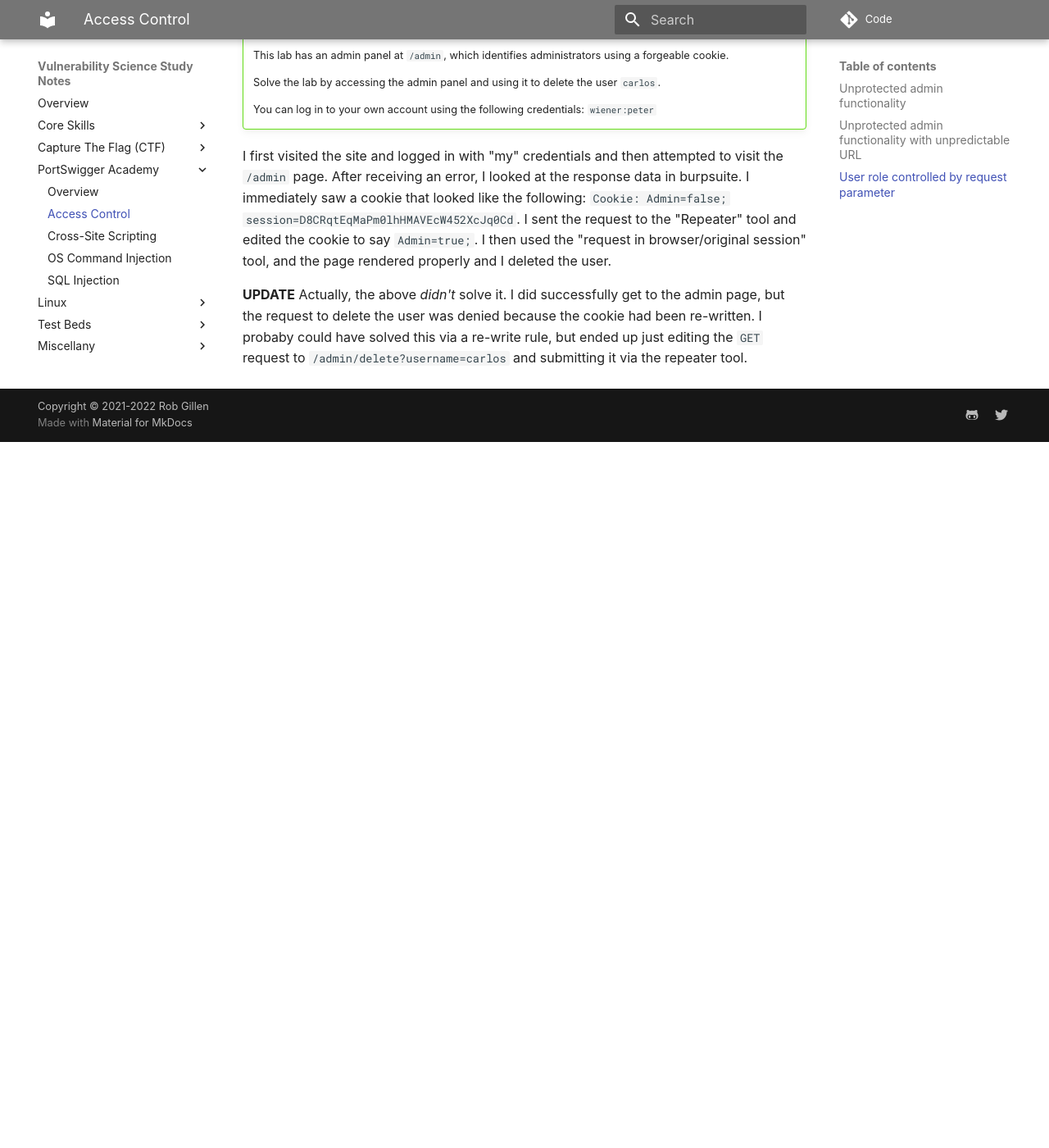
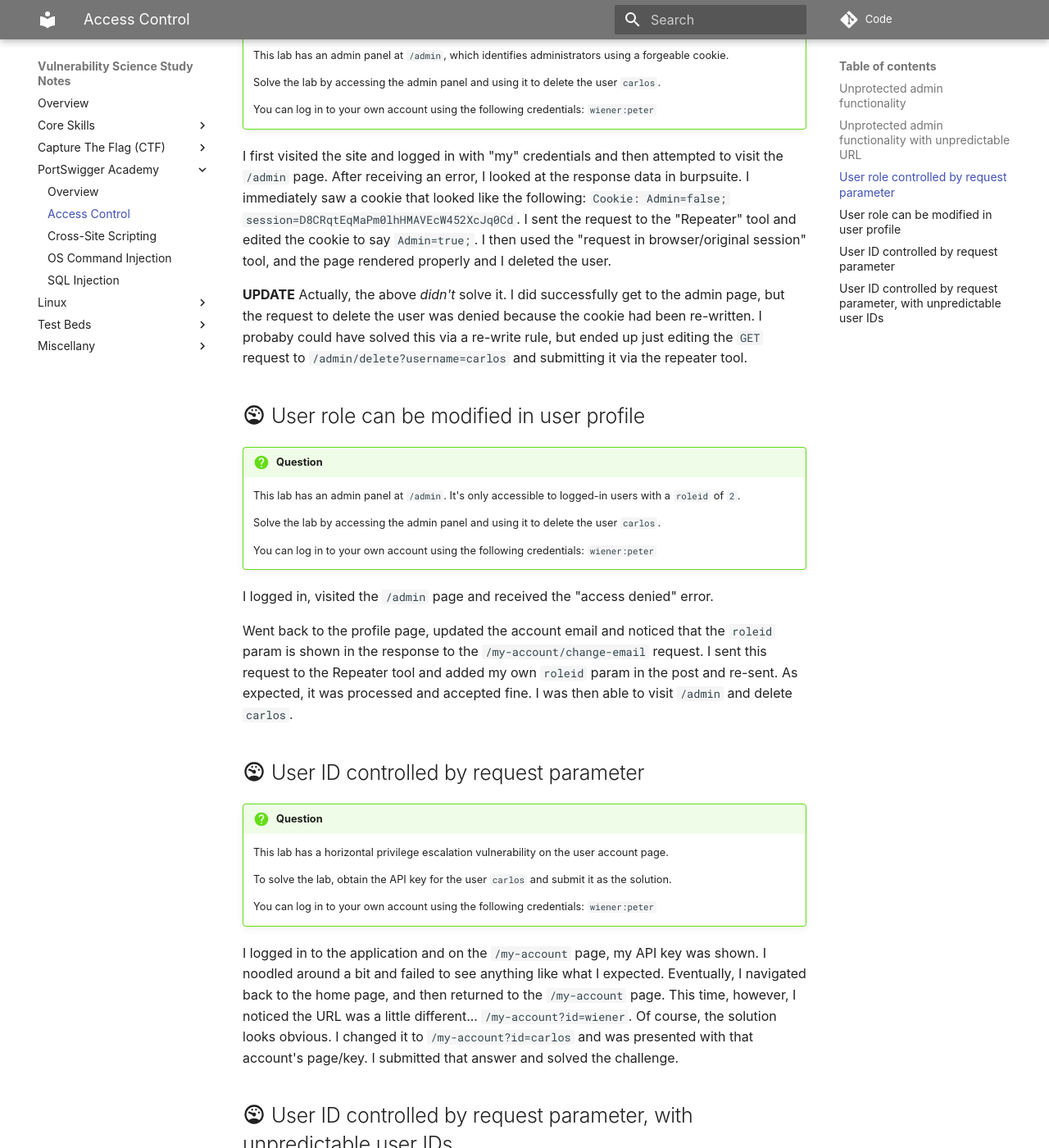
Before and after one commit to argodev/study, an MkDocs documentation site: the page built from docs/ctf/ps-accesscontrol.md, in a window 1280 px wide and 1400 px high, scrolled down 1188 px. Shown: the whole window at 82% size. Built offline with MkDocs 1.6.1 and Material for MkDocs 9.7.7, drawn with Linux system fonts in a browser that asks for light colours; some web fonts are replaced; a script that is not in the unit is left out; before the commit the page ends 1727 px from its top, so only the background shows below that; some of the changed text lies outside the part shown.

Commit message:
Updating

````diff
--- a/docs/ctf/ps-accesscontrol.md
+++ b/docs/ctf/ps-accesscontrol.md
@@ -46,3 +46,47 @@
 I first visited the site and logged in with "my" credentials and then attempted to visit the `/admin` page. After receiving an error, I looked at the response data in burpsuite. I immediately saw a cookie that looked like the following: `Cookie: Admin=false; session=D8CRqtEqMaPm0lhHMAVEcW452XcJq0Cd`. I sent the request to the "Repeater" tool and edited the cookie to say `Admin=true;`. I then used the "request in browser/original session" tool, and the page rendered properly and I deleted the user.
 
 __UPDATE__ Actually, the above *didn't* solve it. I did successfully get to the admin page, but the request to delete the user was denied because the cookie had been re-written. I probaby could have solved this via a re-write rule, but ended up just editing the `GET` request to `/admin/delete?username=carlos` and submitting it via the repeater tool.
+
+
+## :material-gauge-empty: User role can be modified in user profile
+
+!!! question
+    This lab has an admin panel at `/admin`. It's only accessible to logged-in users with a `roleid` of `2`.
+
+    Solve the lab by accessing the admin panel and using it to delete the user `carlos`.
+
+    You can log in to your own account using the following credentials: `wiener:peter`
+
+I logged in, visited the `/admin` page and received the "access denied" error.
+
+Went back to the profile page, updated the account email and noticed that the `roleid` param is shown in the response to the `/my-account/change-email` request. I sent this request to the Repeater tool and added my own `roleid` param in the post and re-sent. As expected, it was processed and accepted fine. I was then able to visit `/admin` and delete `carlos`.
+
+## :material-gauge-empty: User ID controlled by request parameter
+
+!!! question
+    This lab has a horizontal privilege escalation vulnerability on the user account page.
+
+    To solve the lab, obtain the API key for the user `carlos` and submit it as the solution.
+
+    You can log in to your own account using the following credentials: `wiener:peter`
+
+I logged in to the application and on the `/my-account` page, my API key was shown. I noodled around a bit and failed to see anything like what I expected. Eventually, I navigated back to the home page, and then returned to the `/my-account` page. This time, however, I noticed the URL was a little different... `/my-account?id=wiener`. Of course, the solution looks obvious. I changed it to `/my-account?id=carlos` and was presented with that account's page/key. I submitted that answer and solved the challenge.
+
+
+
+## :material-gauge-empty: User ID controlled by request parameter, with unpredictable user IDs
+
+!!! question
+    This lab has a horizontal privilege escalation vulnerability on the user account page, but identifies users with GUIDs.
+
+    To solve the lab, find the GUID for carlos, then submit his API key as the solution.
+
+    You can log in to your own account using the following credentials: `wiener:peter`
+
+The key to this challenge is actually reading the entire block of instructions in the training material. Here it is suggested that user ids may be disclosed in other parts of the application (this I was guessing), such as user reviews and comments (I hadn't thought about this). I noodled around a little and found a post written by carlos. This page contained the following HTML:
+
+```html
+<span id=blog-author><a href='/blogs?userId=091f297d-6894-4e29-97a6-21647b180a44'>carlos</a></span>
+```
+
+From here, the solution was easy.
````
